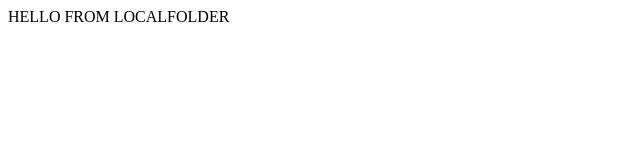
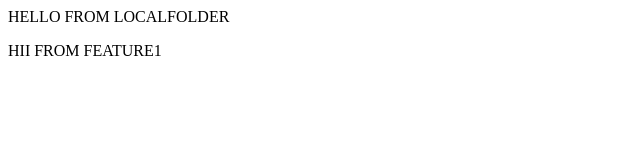
Before and after one commit to vummalreddysnehitha/localfolder, a plain HTML site: page localfoldercreating/index.html in a window 1280 px wide. Shown: the whole page, without its empty margins (0-640 px from the left). Drawn offline with Linux system fonts and the light colour scheme.

Commit message:
feature1 added to its branch own branch

```diff
--- a/localfoldercreating/index.html
+++ b/localfoldercreating/index.html
@@ -1 +1,2 @@
 <p>HELLO FROM LOCALFOLDER</p>
+<p>HII FROM FEATURE1</p>
```
